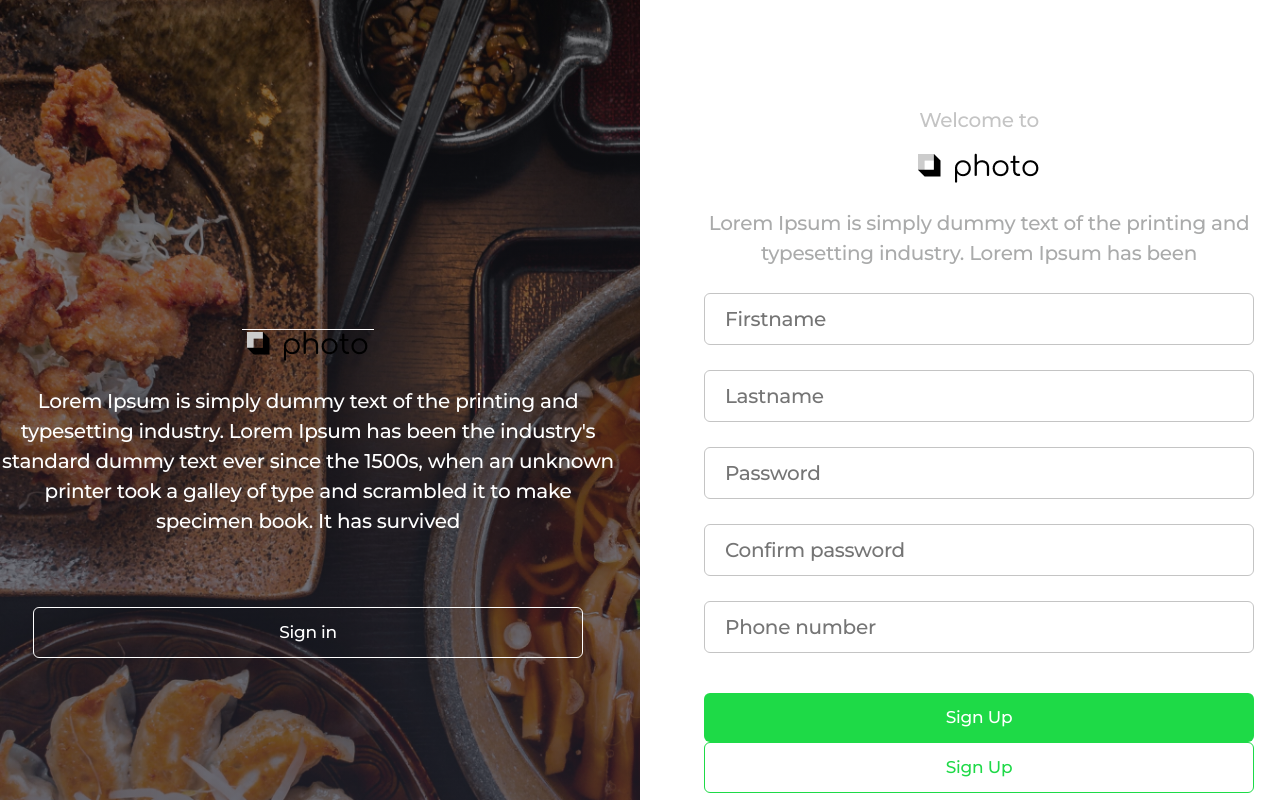
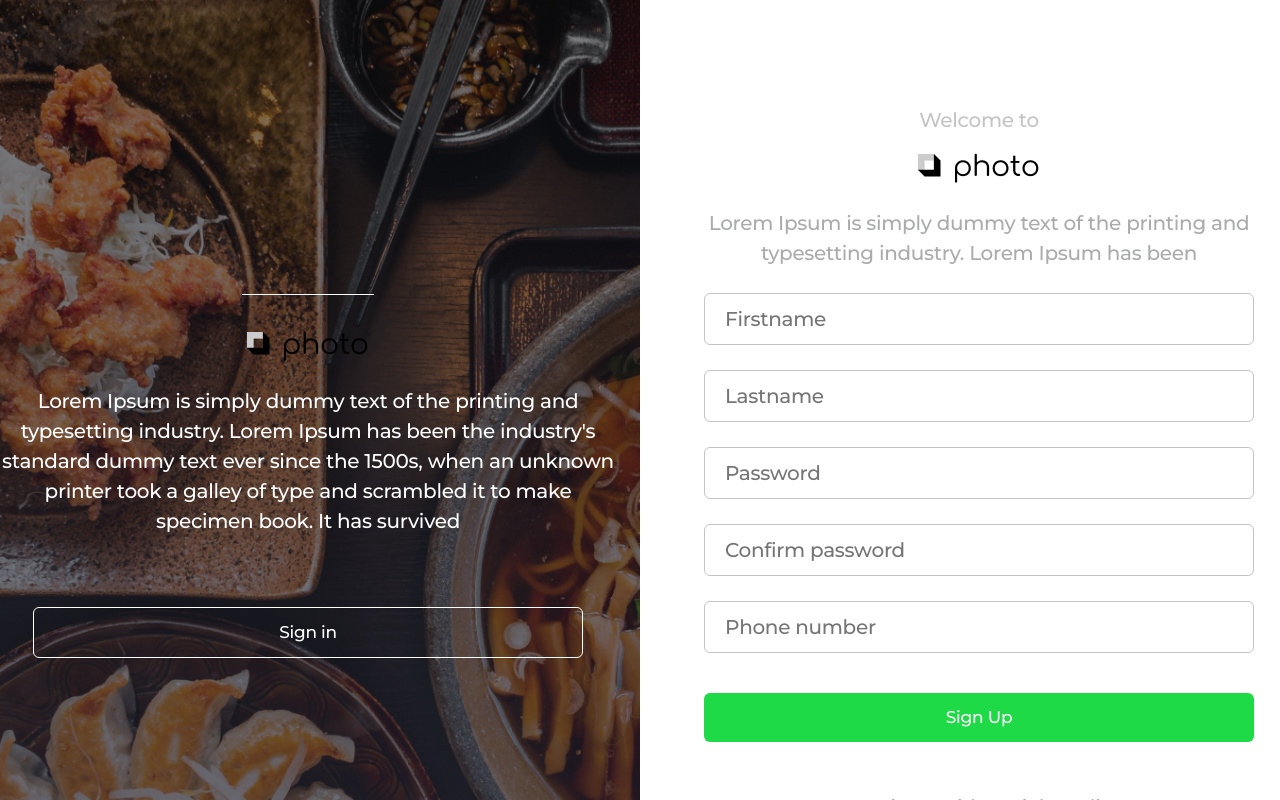
Before and after one commit to aghasi89/opetit.am, a React (Create React App) app: page /registration in a window 1280 px wide. Shown: the top 800 px of the page. Built offline with nearby package versions, Linux system fonts and the light colour scheme.

Commit message:
regPage completed

```diff
--- a/src/App/Components/Button/ButtonComponent.jsx
+++ b/src/App/Components/Button/ButtonComponent.jsx
@@ -3,7 +3,15 @@ import { Link } from 'react-router-dom';
 import { ThemeContext } from '../../../context';
 import './buttoncomp.css';
 
-const ButtonComponent = ({ type, title, link, onPress, color, borderColor, title_color }) => {
+const ButtonComponent = ({
+    type,
+    title,
+    link,
+    onPress,
+    color,
+    borderColor,
+    title_color,
+}) => {
     const theme = useContext(ThemeContext);
     const commonStyle = {};
     let contect = null;
@@ -16,7 +24,7 @@ const ButtonComponent = ({ type, title, link, onPress, color, borderColor, title
 
     switch (type) {
         case 'button': {
-            console.log("in button case");
+            console.log('in button case');
             contect = (
                 <div style={commonStyle} className="button pointer">
                     {title}
@@ -25,21 +33,23 @@ const ButtonComponent = ({ type, title, link, onPress, color, borderColor, title
             return contect;
         }
         case 'outline': {
-            contect = <div style={commonStyle} className="button pointer outline">{title}</div>;
+            console.log('outline button case');
+            contect = (
+                <div style={commonStyle} className="button pointer outline">
+                    {title}
+                </div>
+            );
             return contect;
         }
         default:
             contect = null;
     }
+    console.log('switchic durs');
 
     return link ? (
-        <Link to={link}>
-            {title}
-        </Link>
+        <Link to={link}>{title}</Link>
     ) : onPress ? (
-        <div onClick={onPress}>
-            {title}
-        </div>
+        <div onClick={onPress}>{title}</div>
     ) : null;
 };
 
--- a/src/App/Components/Button/buttoncomp.css
+++ b/src/App/Components/Button/buttoncomp.css
@@ -32,7 +32,6 @@
 
 .outline {
     border: 1px solid white;
-    /* background: none; */
 }
 
 .pointer {
--- a/src/App/View/Boxes/Boxes.jsx
+++ b/src/App/View/Boxes/Boxes.jsx
@@ -31,10 +31,10 @@ const Boxes = () => {
                 </div>
                 <div className="boxes_btn">
                     <ButtonComponent
-                        // onPress={handleClick}
-                        link="/"
+                        onPress={handleClick}
                         title="See more"
                         color="green"
+                        type="button"
                     />
                 </div>
             </div>
--- a/src/App/View/Register/Registration.jsx
+++ b/src/App/View/Register/Registration.jsx
@@ -60,7 +60,6 @@ const Registration = () => {
                                     type="outline"
                                     link="/login"
                                     title="Sign in"
-                                    type="outline"
                                     borderColor="white"
                                     title_color="white"
                                 />
@@ -126,14 +125,6 @@ const Registration = () => {
                                     type="button"
                                     color="green"
                                 />
-                                <ButtonComponent
-                                    onPress={handleClick}
-                                    title="Sign Up"
-                                    type="outline"
-                                    borderColor="green"
-                                    title_color="green"
-                                    color="white"
-                                />
                             </div>
                             <div className="signup_block">
                                 <TextComponent
--- a/src/App/View/Register/registratin.css
+++ b/src/App/View/Register/registratin.css
@@ -14,6 +14,7 @@
     width: 132px;
     border-top: 1px solid white;
     position: absolute;
+    margin-top: -35px;
 }
 
 .signup_logo_block .h1_style {
```
